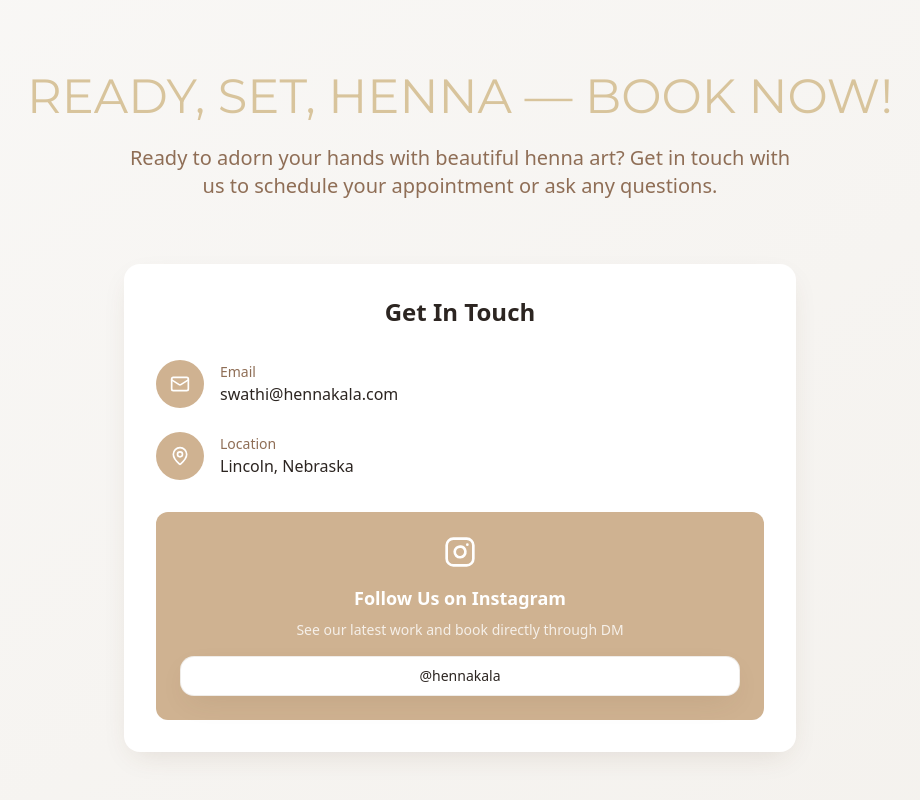
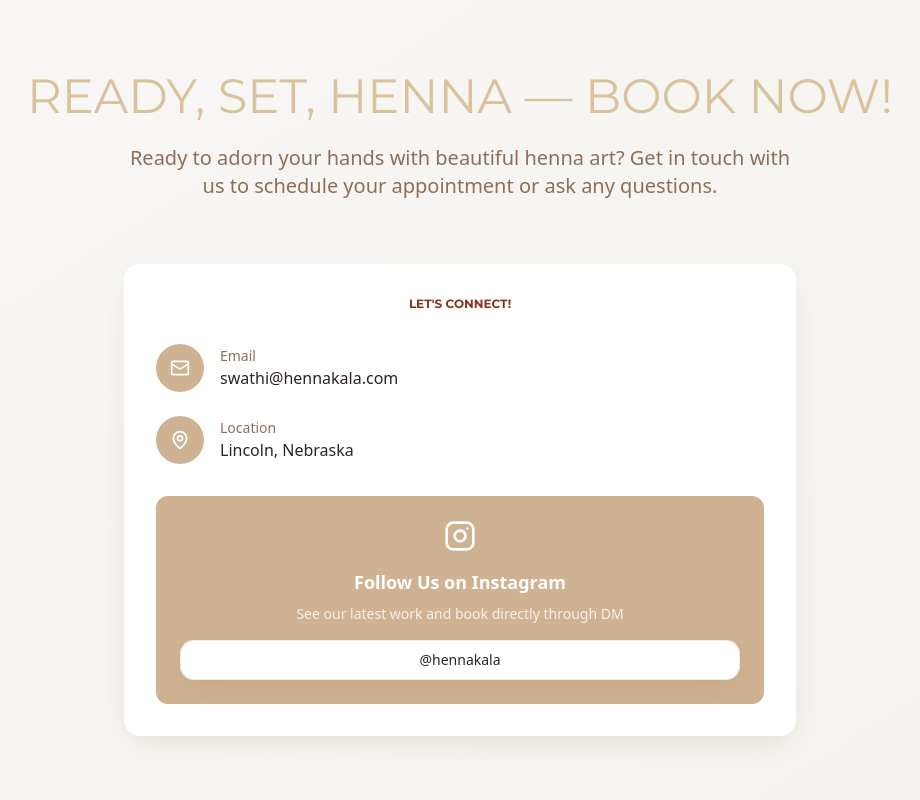
Before and after one commit to nite-crawler/nite-crawler.github.io, a React (Vite) app: page / in a window 1280 px wide. Shown: the part 3432-4232 px from the top of the page, without its empty margins (180-1100 px from the left). Built offline with nearby package versions, Linux system fonts and the light colour scheme.

Commit message:
Update contact section heading
Replace "Get In Touch" with "LET'S CONNECT!" in Montserrat font, size 12, and color #8d3218.

```diff
--- a/src/components/Contact.tsx
+++ b/src/components/Contact.tsx
@@ -27,7 +27,7 @@ const Contact = () => {
           {/* Contact Information */}
           <div className="animate-fade-in">
             <div className="bg-card rounded-2xl p-8 shadow-float hover:shadow-float-hover transition-all duration-300">
-              <h3 className="text-2xl font-bold mb-8 text-foreground text-center">Get In Touch</h3>
+              <h3 className="text-xs font-bold mb-8 text-connect-title text-center font-seasons">LET'S CONNECT!</h3>
 
               <div className="space-y-6 mb-8">
                 {contactInfo.map((info, index) => (
--- a/src/index.css
+++ b/src/index.css
@@ -71,6 +71,7 @@ All colors MUST be HSL.
 
     /* Custom contact colors */
     --contact-accent: 32 39% 69%;
+    --connect-title: 14 65% 32%;
   }
 
   .dark {
@@ -112,6 +113,7 @@ All colors MUST be HSL.
 
     /* Custom contact colors */
     --contact-accent: 32 39% 69%;
+    --connect-title: 14 65% 32%;
   }
 }
 
--- a/tailwind.config.ts
+++ b/tailwind.config.ts
@@ -61,6 +61,7 @@ export default {
 					foreground: 'hsl(var(--card-foreground))'
 				},
 				'contact-accent': 'hsl(var(--contact-accent))',
+				'connect-title': 'hsl(var(--connect-title))',
 				sidebar: {
 					DEFAULT: 'hsl(var(--sidebar-background))',
 					foreground: 'hsl(var(--sidebar-foreground))',
```
